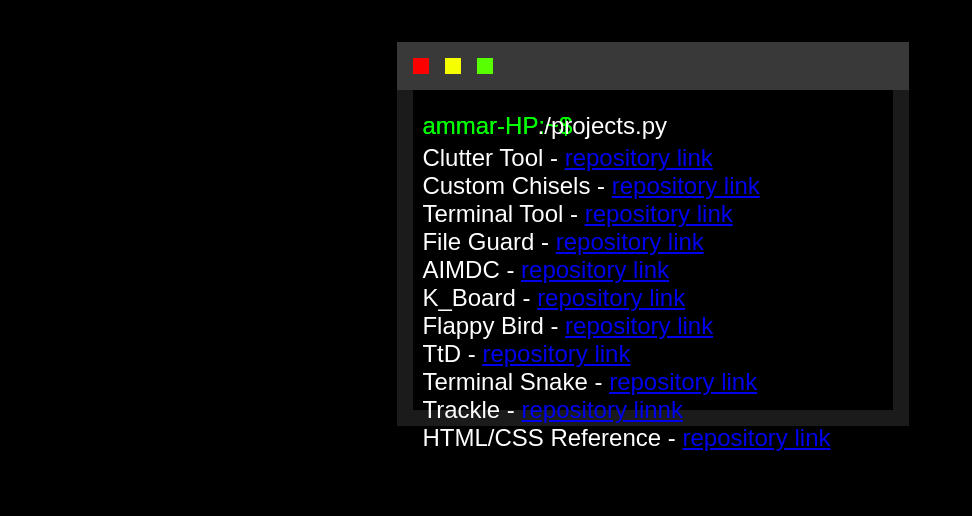
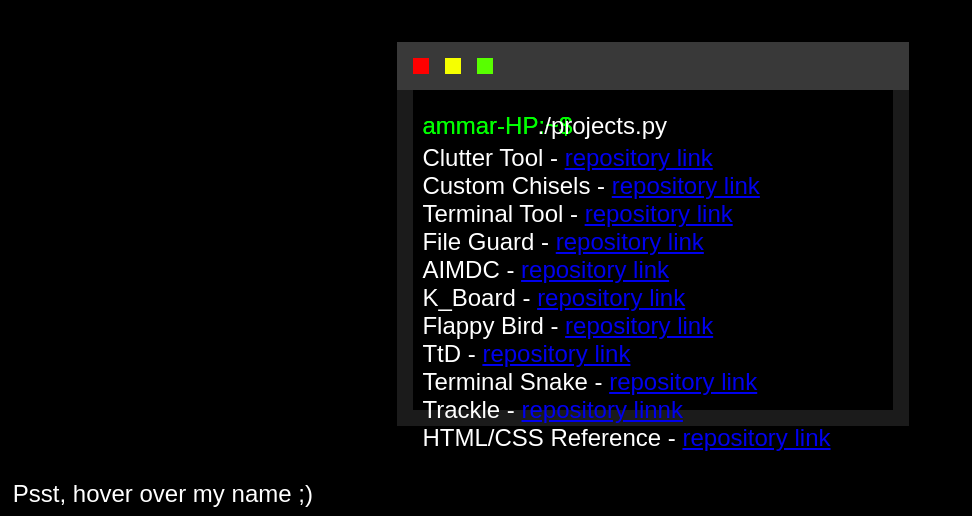
Before and after one commit to X-3maar/Personal_Website, a plain HTML site: page projects.html in a window 1280 px wide. Shown: the part 284-800 px from the top of the page, without its empty margins (0-972 px from the left). Drawn offline with Linux system fonts and the light colour scheme; a web font is replaced by a local one.

Commit message:
Update projects.html

```diff
--- a/projects.html
+++ b/projects.html
@@ -4,7 +4,7 @@
     <meta charset="UTF-8">
     <meta name="viewport" content="width=device-width, initial-scale=1.0">
     <link rel="stylesheet" href="styles.css">
-    <title>3maar - Skills</title>
+    <title>3maar - Projects</title>
 </head>
 <body>
     <a href="index.html" id="home">Home</a>
@@ -28,6 +28,7 @@
     HTML/CSS Reference - <a href="https://github.com/X-3maar/HTML_CSS" target="_blank">repository link</a><br>
 </h2>
 <img src="hc.svg" id="hc">
+<h2 id="note">Psst, hover over my name ;)</h1>
 
 
 </body>
```
